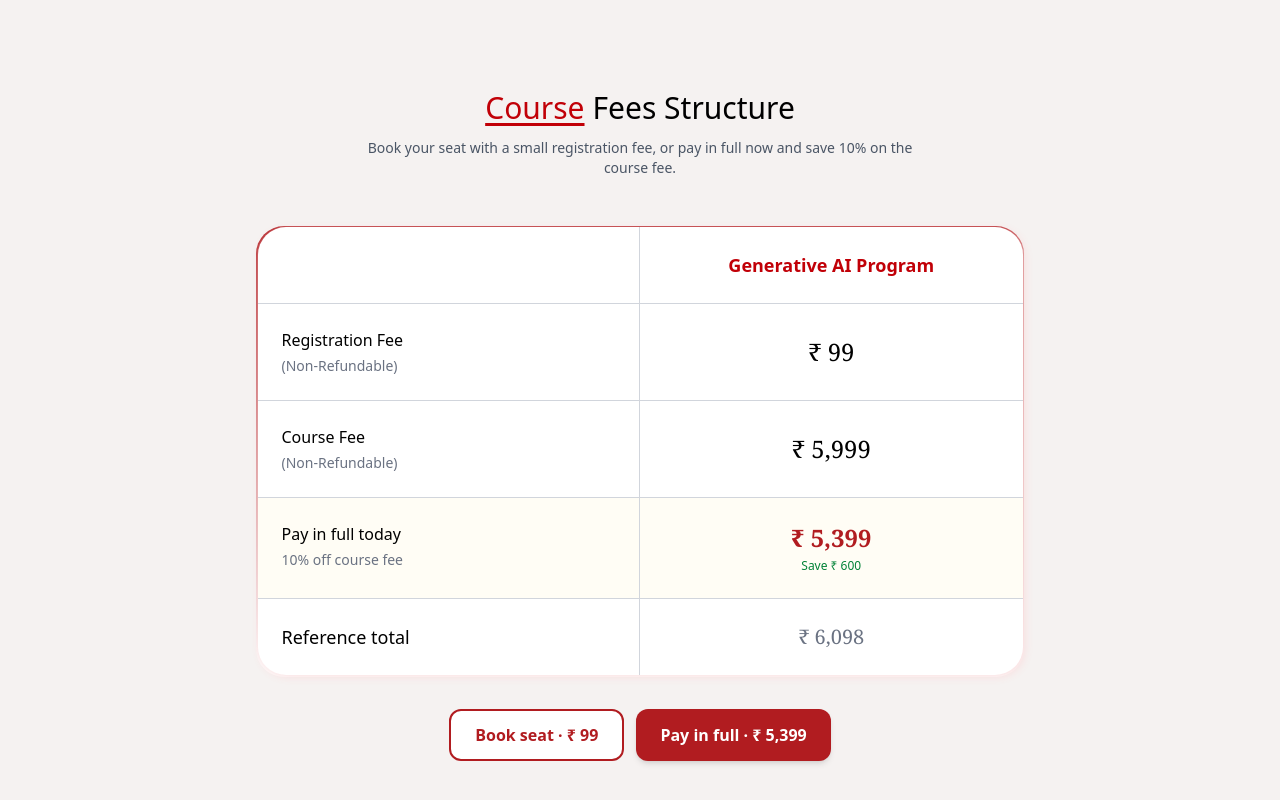
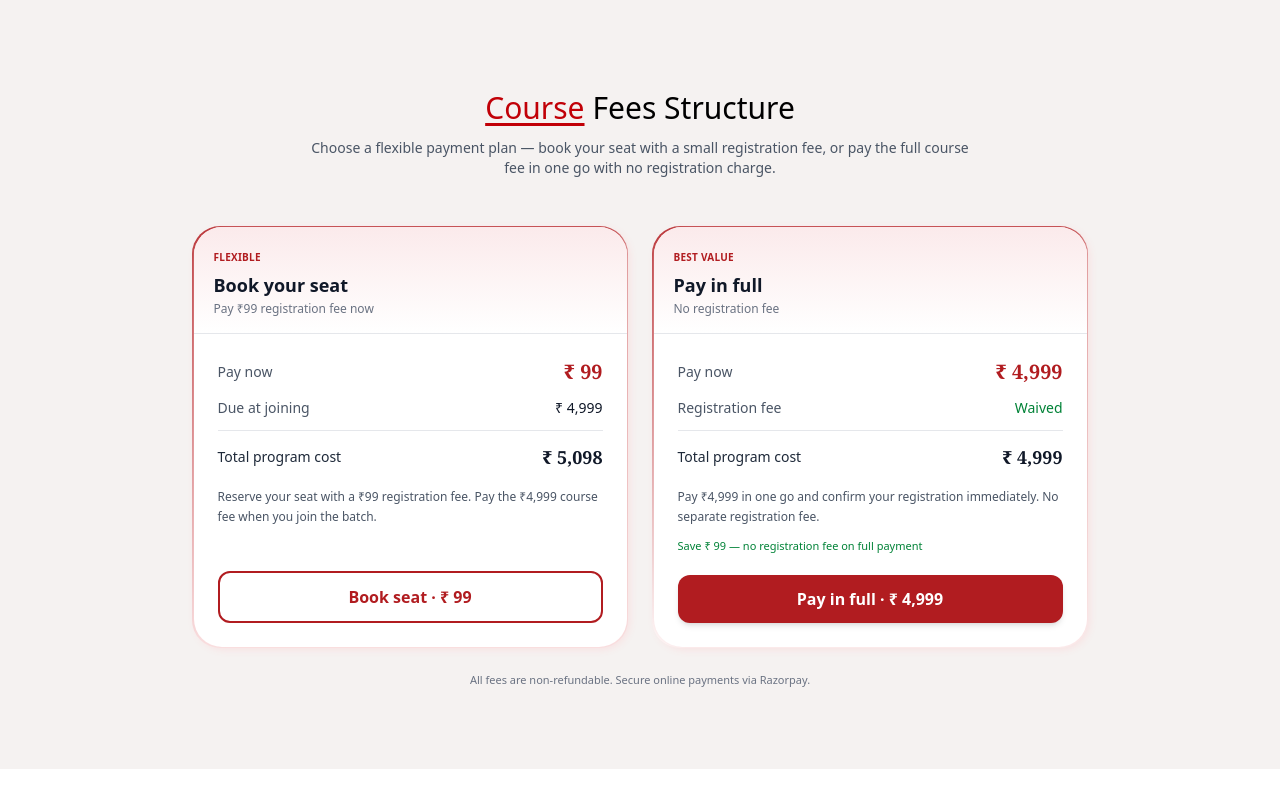
Before and after one commit to Vikashtechsolve/stv, a React (Vite) app: page /generative-ai in a window 1280 px wide. Shown: the part 8040-8840 px from the top of the page. Built offline with nearby package versions, Linux system fonts and the light colour scheme; a web font is replaced by a local one.

Commit message:
added fees

```diff
--- a/src/component/courses/GenAiEnrollmentModal.jsx
+++ b/src/component/courses/GenAiEnrollmentModal.jsx
@@ -20,7 +20,6 @@ import {
 import {
   GENAI_PAYMENT_PLANS,
   VTS_SUPPORT,
-  genAiFullPaymentAmount,
   GENAI_COURSE_FEE,
   GENAI_REGISTRATION_FEE,
 } from "../../constants/genAiFees";
@@ -513,11 +512,7 @@ export default function GenAiEnrollmentModal({ open, onClose, courseTitle }) {
                             </div>
                           ) : (
                             <p className="text-xs text-green-700 mt-1">
-                              Full course fee covered (saved{" "}
-                              {formatInr(
-                                GENAI_COURSE_FEE - genAiFullPaymentAmount()
-                              )}
-                              )
+                              Full course fee covered — no registration fee
                             </p>
                           )}
                         </div>
@@ -594,8 +589,8 @@ export default function GenAiEnrollmentModal({ open, onClose, courseTitle }) {
                         </div>
                         <p className="text-[10px] text-center text-gray-400 flex items-center justify-center gap-1">
                           <Sparkles className="w-3 h-3" />
-                          Secured by Razorpay · Registration fee ₹{GENAI_REGISTRATION_FEE} or
-                          full ₹{genAiFullPaymentAmount()} with 10% off
+                          Secured by Razorpay · Registration ₹{GENAI_REGISTRATION_FEE} or
+                          full payment ₹{GENAI_COURSE_FEE} (no registration fee)
                         </p>
                       </div>
                     )}
--- a/src/constants/genAiFees.js
+++ b/src/constants/genAiFees.js
@@ -1,34 +1,31 @@
 /** Gen AI pricing (must match online-course-backend/constants/genAiFees.js). */
 export const GENAI_REGISTRATION_FEE = 99;
-export const GENAI_COURSE_FEE = 5999;
-export const GENAI_FULL_PAY_DISCOUNT_PERCENT = 10;
+export const GENAI_COURSE_FEE = 4999;
 
 export function genAiFullPaymentAmount() {
-  return Math.round(
-    GENAI_COURSE_FEE * (1 - GENAI_FULL_PAY_DISCOUNT_PERCENT / 100)
-  );
+  return GENAI_COURSE_FEE;
 }
 
 export const GENAI_PAYMENT_PLANS = {
   seat_booking: {
     id: "seat_booking",
     title: "Book your seat",
-    subtitle: "Pay registration fee now",
+    subtitle: "Pay ₹99 registration fee now",
     payNow: GENAI_REGISTRATION_FEE,
     balanceAtJoining: GENAI_COURSE_FEE,
     badge: "Flexible",
     description:
-      "Pay ₹99 today to reserve your seat. Pay the remaining course fee when you join the batch.",
+      "Reserve your seat with a ₹99 registration fee. Pay the ₹4,999 course fee when you join the batch.",
   },
   full_payment: {
     id: "full_payment",
     title: "Pay in full",
-    subtitle: `${GENAI_FULL_PAY_DISCOUNT_PERCENT}% discount applied`,
+    subtitle: "No registration fee",
     payNow: genAiFullPaymentAmount(),
     balanceAtJoining: 0,
     badge: "Best value",
     description:
-      "Pay once and confirm your registration. Get 10% off the full course fee.",
+      "Pay ₹4,999 in one go and confirm your registration immediately. No separate registration fee.",
   },
 };
 
--- a/src/pages/Courses/GenerativeAI/CourseFees.jsx
+++ b/src/pages/Courses/GenerativeAI/CourseFees.jsx
@@ -3,17 +3,28 @@ import {
   GENAI_COURSE_FEE,
   GENAI_REGISTRATION_FEE,
   genAiFullPaymentAmount,
-  GENAI_FULL_PAY_DISCOUNT_PERCENT,
+  GENAI_PAYMENT_PLANS,
 } from "../../../constants/genAiFees";
 
 function formatInr(n) {
   return `₹ ${n.toLocaleString("en-IN")}`;
 }
 
+const PAYMENT_OPTIONS = [
+  {
+    plan: GENAI_PAYMENT_PLANS.seat_booking,
+    total: GENAI_REGISTRATION_FEE + GENAI_COURSE_FEE,
+    highlight: false,
+  },
+  {
+    plan: GENAI_PAYMENT_PLANS.full_payment,
+    total: genAiFullPaymentAmount(),
+    highlight: true,
+    savings: GENAI_REGISTRATION_FEE,
+  },
+];
+
 export default function CourseFees({ onEnrollClick }) {
-  const fullPay = genAiFullPaymentAmount();
-  const savings = GENAI_COURSE_FEE - fullPay;
-
   return (
     <section className="bg-[#f5f2f1] py-14 md:py-20 px-4 md:px-6">
       <div className="text-center mb-8 md:mb-12">
@@ -21,87 +32,94 @@ export default function CourseFees({ onEnrollClick }) {
           <span className="text-red-700 underline underline-offset-4">Course</span>
           <span className="ml-2 text-black">Fees Structure</span>
         </h2>
-        <p className="text-gray-600 text-sm mt-3 max-w-xl mx-auto">
-          Book your seat with a small registration fee, or pay in full now and save{" "}
-          {GENAI_FULL_PAY_DISCOUNT_PERCENT}% on the course fee.
+        <p className="text-gray-600 text-sm mt-3 max-w-2xl mx-auto">
+          Choose a flexible payment plan — book your seat with a small registration
+          fee, or pay the full course fee in one go with no registration charge.
         </p>
       </div>
 
-      <div className="max-w-3xl mx-auto p-[1.5px] rounded-2xl md:rounded-[28px] bg-[linear-gradient(180deg,#B11C20_0%,#FFFFFF_100%)]">
-        <div className="bg-white rounded-2xl md:rounded-[28px] overflow-hidden shadow-[2px_2px_8px_0px_#F9DEDF]">
-          <div className="grid grid-cols-2 text-center border-b border-gray-300">
-            <div className="p-3 md:p-6 border-r border-gray-300" />
-            <div className="p-3 md:p-6 text-red-700 font-semibold text-xs md:text-lg">
-              Generative AI Program
+      <div className="max-w-4xl mx-auto grid md:grid-cols-2 gap-5 md:gap-6">
+        {PAYMENT_OPTIONS.map(({ plan, total, highlight, savings }) => (
+          <div
+            key={plan.id}
+            className={`relative p-[1.5px] rounded-2xl md:rounded-[28px] ${
+              highlight
+                ? "bg-[linear-gradient(180deg,#B11C20_0%,#FFFFFF_100%)]"
+                : "bg-[linear-gradient(180deg,#B11C20_0%,#F9DEDF_100%)]"
+            }`}
+          >
+            <div className="bg-white rounded-2xl md:rounded-[28px] overflow-hidden shadow-[2px_2px_8px_0px_#F9DEDF] h-full flex flex-col">
+              <div className="px-5 py-4 border-b border-gray-200 bg-[linear-gradient(180deg,#FBEAEB_0%,#FFFFFF_100%)]">
+                <span className="text-[10px] font-bold uppercase tracking-wide text-[#B11C20]">
+                  {plan.badge}
+                </span>
+                <h3 className="font-semibold text-lg text-gray-900 mt-1">{plan.title}</h3>
+                <p className="text-xs text-gray-500 mt-0.5">{plan.subtitle}</p>
+              </div>
+
+              <div className="p-5 md:p-6 flex-1 flex flex-col">
+                <div className="space-y-3 mb-4">
+                  <div className="flex justify-between items-center text-sm">
+                    <span className="text-gray-600">Pay now</span>
+                    <span className="font-serif text-xl font-semibold text-[#B11C20]">
+                      {formatInr(plan.payNow)}
+                    </span>
+                  </div>
+                  {plan.balanceAtJoining > 0 ? (
+                    <div className="flex justify-between items-center text-sm">
+                      <span className="text-gray-600">Due at joining</span>
+                      <span className="font-medium text-gray-900">
+                        {formatInr(plan.balanceAtJoining)}
+                      </span>
+                    </div>
+                  ) : (
+                    <div className="flex justify-between items-center text-sm">
+                      <span className="text-gray-600">Registration fee</span>
+                      <span className="font-medium text-green-700">Waived</span>
+                    </div>
+                  )}
+                  <div className="flex justify-between items-center pt-3 border-t border-gray-200 text-sm">
+                    <span className="font-medium text-gray-800">Total program cost</span>
+                    <span className="font-serif text-lg font-semibold text-gray-900">
+                      {formatInr(total)}
+                    </span>
                   </div>
                 </div>
 
-          <div className="grid grid-cols-2 border-b border-gray-300">
-            <div className="p-3 md:p-6 border-r border-gray-300">
-              <p className="font-medium text-xs md:text-base">Registration Fee</p>
-              <p className="text-gray-500 text-[10px] md:text-sm mt-1">(Non-Refundable)</p>
-            </div>
-            <div className="p-3 md:p-6 text-center text-base md:text-2xl font-serif flex items-center justify-center">
-              {formatInr(GENAI_REGISTRATION_FEE)}
-            </div>
-          </div>
+                <p className="text-xs text-gray-600 leading-relaxed flex-1">
+                  {plan.description}
+                </p>
 
-          <div className="grid grid-cols-2 border-b border-gray-300">
-            <div className="p-3 md:p-6 border-r border-gray-300">
-              <p className="font-medium text-xs md:text-base">Course Fee</p>
-              <p className="text-gray-500 text-[10px] md:text-sm mt-1">(Non-Refundable)</p>
-            </div>
-            <div className="p-3 md:p-6 text-center text-base md:text-2xl font-serif flex items-center justify-center">
-              {formatInr(GENAI_COURSE_FEE)}
-            </div>
-          </div>
+                {savings > 0 && (
+                  <p className="text-[11px] text-green-700 font-medium mt-3">
+                    Save {formatInr(savings)} — no registration fee on full payment
+                  </p>
+                )}
 
-          <div className="grid grid-cols-2 border-b border-gray-300 bg-amber-50/50">
-            <div className="p-3 md:p-6 border-r border-gray-300">
-              <p className="font-medium text-xs md:text-base">Pay in full today</p>
-              <p className="text-gray-500 text-[10px] md:text-sm mt-1">
-                {GENAI_FULL_PAY_DISCOUNT_PERCENT}% off course fee
-              </p>
-            </div>
-            <div className="p-3 md:p-6 text-center">
-              <p className="text-base md:text-2xl font-serif font-semibold text-[#B11C20]">
-                {formatInr(fullPay)}
-              </p>
-              <p className="text-[10px] md:text-xs text-green-700 font-medium mt-1">
-                Save {formatInr(savings)}
-              </p>
-            </div>
-          </div>
-
-          <div className="grid grid-cols-2">
-            <div className="p-3 md:p-6 border-r border-gray-300 font-medium text-sm md:text-lg flex items-center">
-              Reference total
-            </div>
-            <div className="p-3 md:p-6 text-center text-base md:text-xl font-serif text-gray-500 flex items-center justify-center">
-              {formatInr(GENAI_REGISTRATION_FEE + GENAI_COURSE_FEE)}
+                {onEnrollClick && (
+                  <button
+                    type="button"
+                    onClick={() => onEnrollClick()}
+                    className={`cursor-pointer w-full mt-5 px-5 py-3 rounded-xl font-semibold transition ${
+                      highlight
+                        ? "bg-[#B11C20] text-white hover:bg-red-800 shadow-md"
+                        : "bg-white border-2 border-[#B11C20] text-[#B11C20] hover:bg-red-50"
+                    }`}
+                  >
+                    {highlight
+                      ? `Pay in full · ${formatInr(plan.payNow)}`
+                      : `Book seat · ${formatInr(plan.payNow)}`}
+                  </button>
+                )}
               </div>
             </div>
           </div>
+        ))}
       </div>
 
-      {onEnrollClick && (
-        <div className="max-w-3xl mx-auto mt-8 flex flex-col sm:flex-row gap-3 justify-center">
-          <button
-            type="button"
-            onClick={() => onEnrollClick()}
-            className="cursor-pointer bg-white border-2 border-[#B11C20] text-[#B11C20] px-6 py-3 rounded-xl font-semibold hover:bg-red-50 transition"
-          >
-            Book seat · {formatInr(GENAI_REGISTRATION_FEE)}
-          </button>
-          <button
-            type="button"
-            onClick={() => onEnrollClick()}
-            className="cursor-pointer bg-[#B11C20] text-white px-6 py-3 rounded-xl font-semibold hover:bg-red-800 transition shadow-md"
-          >
-            Pay in full · {formatInr(fullPay)}
-          </button>
-        </div>
-      )}
+      <p className="text-center text-[11px] text-gray-500 mt-6 max-w-xl mx-auto">
+        All fees are non-refundable. Secure online payments via Razorpay.
+      </p>
     </section>
   );
 }
--- a/src/pages/Courses/GenerativeAI/FAQ.jsx
+++ b/src/pages/Courses/GenerativeAI/FAQ.jsx
@@ -25,7 +25,7 @@ export const faqData = [
   {
     question: "What are the payment options?",
     answer:
-      "You can book your seat by paying the ₹99 registration fee now and pay the ₹5,999 course fee when you join the batch. Or pay in full today at ₹5,399 (10% discount on the course fee) and confirm your registration immediately. All online payments are secured via Razorpay.",
+      "You can book your seat by paying the ₹99 registration fee now and pay the ₹4,999 course fee when you join the batch. Or pay the full ₹4,999 in one go with no registration fee and confirm your registration immediately. All online payments are secured via Razorpay.",
   },
   {
     question: "What is the program duration?",
--- a/src/pages/Courses/GenerativeAI/GenerativeAI.jsx
+++ b/src/pages/Courses/GenerativeAI/GenerativeAI.jsx
@@ -178,7 +178,7 @@ const GenerativeAI = () => {
       },
       {
         "@type": "Offer",
-        name: "Full payment (10% off)",
+        name: "Full payment (no registration fee)",
         price: fullPay,
         priceCurrency: "INR",
         availability: "https://schema.org/InStock",
```
Lines whose indentation alone changed are shown as unchanged.
